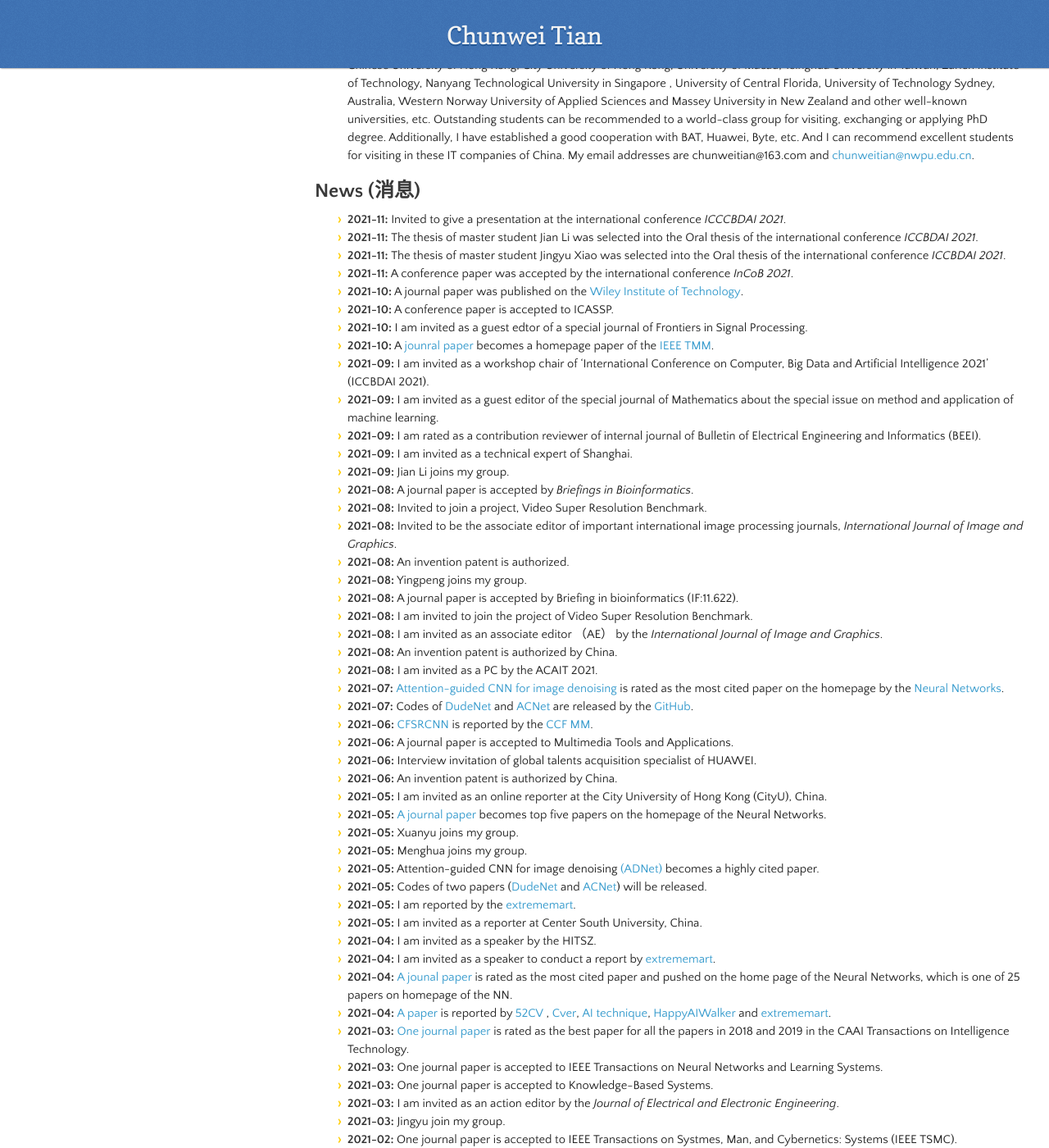
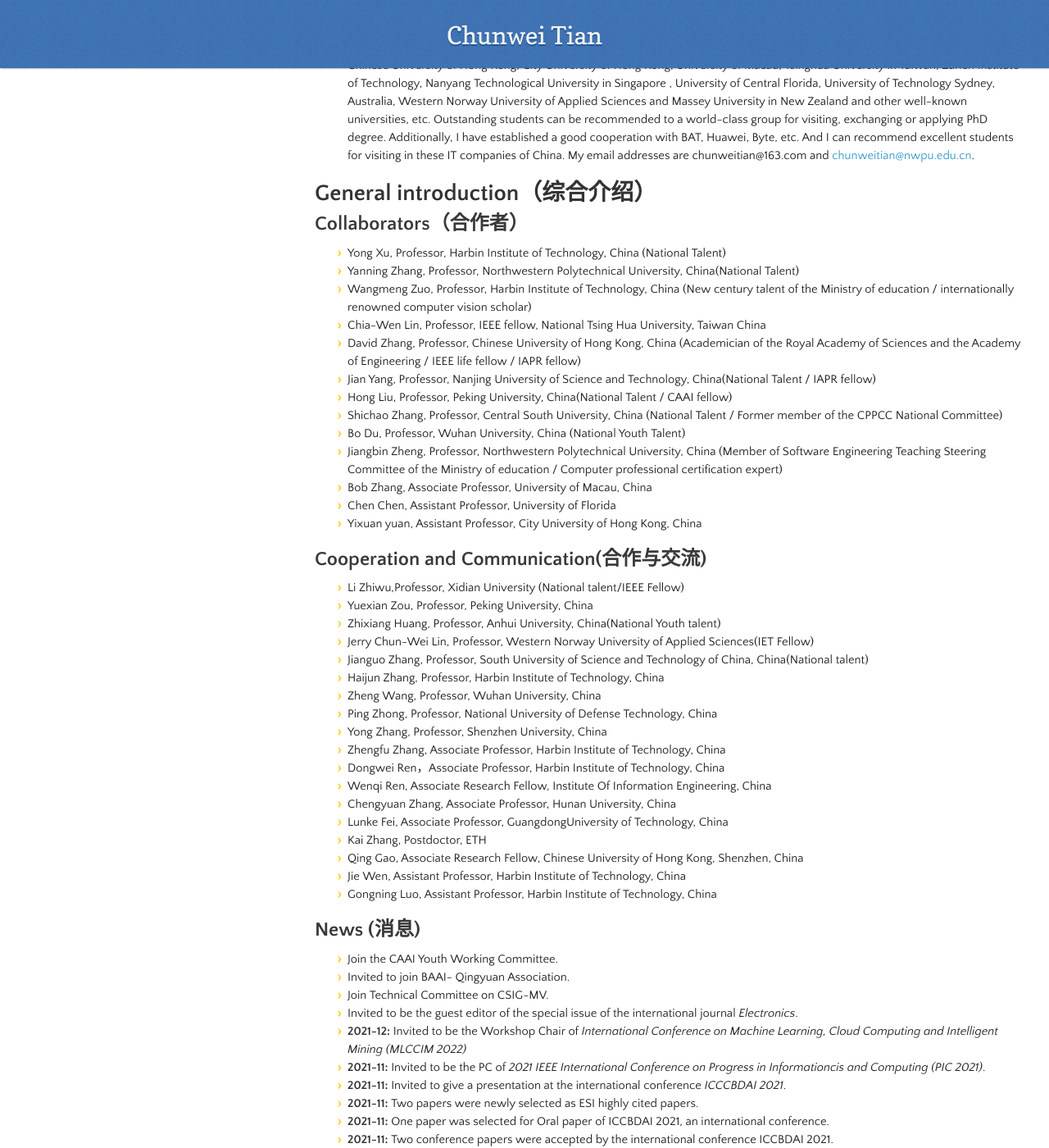
Before and after one commit to hellloxiaotian/hellloxiaotian.github.io, a Jekyll site: the page built from index.md, in a window 1280 px wide and 1400 px high, scrolled down 1300 px. Shown: the whole window at 82% size. Built offline with Jekyll 4.4.1, drawn with Linux system fonts in a browser that asks for light colours; nearby versions of some CDN libraries; our own code applies the rules of GitHub Pages for plain Markdown files; the repository's description, which GitHub fills in, is left out; some of the changed text lies outside the part shown.

Commit message:
Add files via upload

```diff
--- a/index.md
+++ b/index.md
@@ -28,9 +28,57 @@ Major Research Project:  Noise Tolerance Computing and Flexible Low-Level Vision
 ## Recruitment (招生)
 - Welcome to contact me for undergraduates, masters and RA students, who are interested in artificial intelligence, deep learning and image processing. I have good cooperation with Tsinghua University, Peking University, Harbin Institute of Technology, National University of Defense Technology, Wuhan University, Central South University, Dalian University of Technology, Nankai University , Hunan University, Nanjing University of Technology, Southern University of Science and Technology, Institute of Information Technology, Chinese Academy of Sciences, Shenzhen Advanced Institute of Chinese Academy of Sciences, Pengcheng Laboratory, Chinese University of Hong Kong, City University of Hong Kong, University of Macau, Tsinghua University in Taiwan, Zurich Institute of Technology, Nanyang Technological University in Singapore , University of Central Florida, University of Technology Sydney, Australia, Western Norway University of Applied Sciences and Massey University in New Zealand and other well-known universities, etc. Outstanding students can be recommended to a world-class group for visiting, exchanging or applying PhD degree. Additionally, I have established a good cooperation with BAT, Huawei, Byte, etc. And I can recommend excellent students for visiting in these IT companies of China. My email addresses are chunweitian@163.com and [chunweitian@nwpu.edu.cn](mailto:chunweitian@nwpu.edu.cn).
 
+# General introduction（综合介绍）
+
+## Collaborators（合作者）
+
+- Yong Xu, Professor, Harbin Institute of Technology, China (National Talent)
+- Yanning Zhang, Professor, Northwestern Polytechnical University, China(National Talent)
+- Wangmeng Zuo, Professor, Harbin Institute of Technology, China (New century talent of the Ministry of education / internationally renowned computer vision scholar)
+- Chia-Wen Lin, Professor, IEEE fellow, National Tsing Hua University, Taiwan China
+- David Zhang, Professor, Chinese University of Hong Kong, China (Academician of the Royal Academy of Sciences and the Academy of Engineering / IEEE life fellow / IAPR fellow)
+- Jian Yang, Professor, Nanjing University of Science and Technology, China(National Talent / IAPR fellow)
+- Hong Liu, Professor, Peking University, China(National Talent / CAAI fellow)
+- Shichao Zhang, Professor, Central South University, China (National Talent / Former member of the CPPCC National Committee)
+- Bo Du, Professor, Wuhan University, China (National Youth Talent)
+- Jiangbin Zheng, Professor, Northwestern Polytechnical University, China (Member of Software Engineering Teaching Steering Committee of the Ministry of education / Computer professional certification expert)
+- Bob Zhang, Associate Professor, University of Macau, China
+- Chen Chen, Assistant Professor, University of Florida
+- Yixuan yuan, Assistant Professor, City University of Hong Kong, China
+
+## Cooperation and Communication(合作与交流)
+
+- Li Zhiwu,Professor, Xidian University (National talent/IEEE Fellow)
+- Yuexian Zou, Professor, Peking University, China
+- Zhixiang Huang, Professor, Anhui University, China(National Youth talent)
+- Jerry Chun-Wei Lin, Professor, Western Norway University of Applied Sciences(IET Fellow)
+- Jianguo Zhang, Professor, South University of Science and Technology of China, China(National talent)
+- Haijun Zhang, Professor, Harbin Institute of Technology, China
+- Zheng Wang, Professor, Wuhan University, China
+- Ping Zhong, Professor, National University of Defense Technology, China
+- Yong Zhang, Professor, Shenzhen University, China
+- Zhengfu Zhang, Associate Professor, Harbin Institute of Technology, China
+- Dongwei Ren，Associate Professor, Harbin Institute of Technology, China
+- Wenqi Ren, Associate Research Fellow, Institute Of Information Engineering, China
+- Chengyuan Zhang, Associate Professor, Hunan University, China
+- Lunke Fei, Associate Professor, GuangdongUniversity of Technology, China
+- Kai Zhang, Postdoctor, ETH
+- Qing Gao, Associate Research Fellow,  Chinese University of Hong Kong, Shenzhen, China
+- Jie Wen, Assistant Professor, Harbin Institute of  Technology, China
+- Gongning Luo, Assistant Professor, Harbin Institute of Technology, China
+
 ## News (消息)
+
+- Join the CAAI Youth Working Committee.
+- Invited to join BAAI- Qingyuan Association.
+- Join Technical Committee on CSIG-MV.
+- Invited to be the guest editor of the special issue of the international journal *Electronics*.
+- **2021-12:** Invited to be the Workshop Chair of *International Conference on Machine Learning, Cloud Computing and Intelligent Mining (MLCCIM 2022)*
+- **2021-11:** Invited to be the PC of *2021 IEEE International Conference on Progress in Informationcis and Computing (PIC 2021)*.
 - **2021-11:** Invited to give a presentation at the international conference *ICCCBDAI 2021*.
-- **2021-11:** The thesis of master student Jian Li was selected into the Oral thesis of the international conference *ICCBDAI 2021*.
+- **2021-11:** Two papers were newly selected as ESI highly cited papers.
+- **2021-11:** One paper was selected for Oral paper of ICCBDAI 2021, an international conference.
+- **2021-11:** Two conference papers were accepted by the international conference ICCBDAI 2021.
 - **2021-11:** The thesis of master student Jingyu Xiao was selected into the Oral thesis of the international conference *ICCBDAI 2021*.
 - **2021-11:** A conference paper was accepted by the international conference *InCoB 2021*.
 - **2021-10:** A journal paper was published on the [Wiley Institute of Technology]([IET编辑精选文章：一种高效神经网络的图像去噪方法 (qq.com)](https://mp.weixin.qq.com/s/UX4wjLk9Im7Nl_AdQZfQuQ)).
@@ -131,9 +177,17 @@ Associate editor for the Journal of Electrical and Electronic Engineering
 
 Guest Editor of the Special Journal of Mathematics about the Special Issue on Method and application of machine learning
 
+Guest editor of the Special Journal of Eletronics
+
 Guest editor of the Special Journal of Frontiers in Signal Processing
 
+Worksop Chair of International Conference on Machine Learning, Cloud Computing and Intelligent Mining (MLCCIM 2022)
+
+Workshop Chair of International Conference on Computer, Big Data and Artificial Intelligence 2021 (ICCBDAI 2021)
+
  The 5rd Conference on Artificial Intelligence Technology (ACAIT 2021) PC
+
+IEEE International Conference on Progress in Informationcis and Computing (PIC 2021) PC
 
 The 19th IEEE International Conference on Dependable, Autonomic and  Secure Computing (IEEE DASC 2021) Program committee member
 
@@ -220,7 +274,6 @@ ACAIT 2019 (EI)
 2019 International Conference on Artificial Intelligence, Information Processing and Cloud Computing (AIIPC 2019) (EI)
 
 ACAIT 2018 (EI)
-
 
 <br/>
 
```
Also changed, not shown: other parts of index.md (+0 -2 lines), publication.md (+6 -0 lines).
